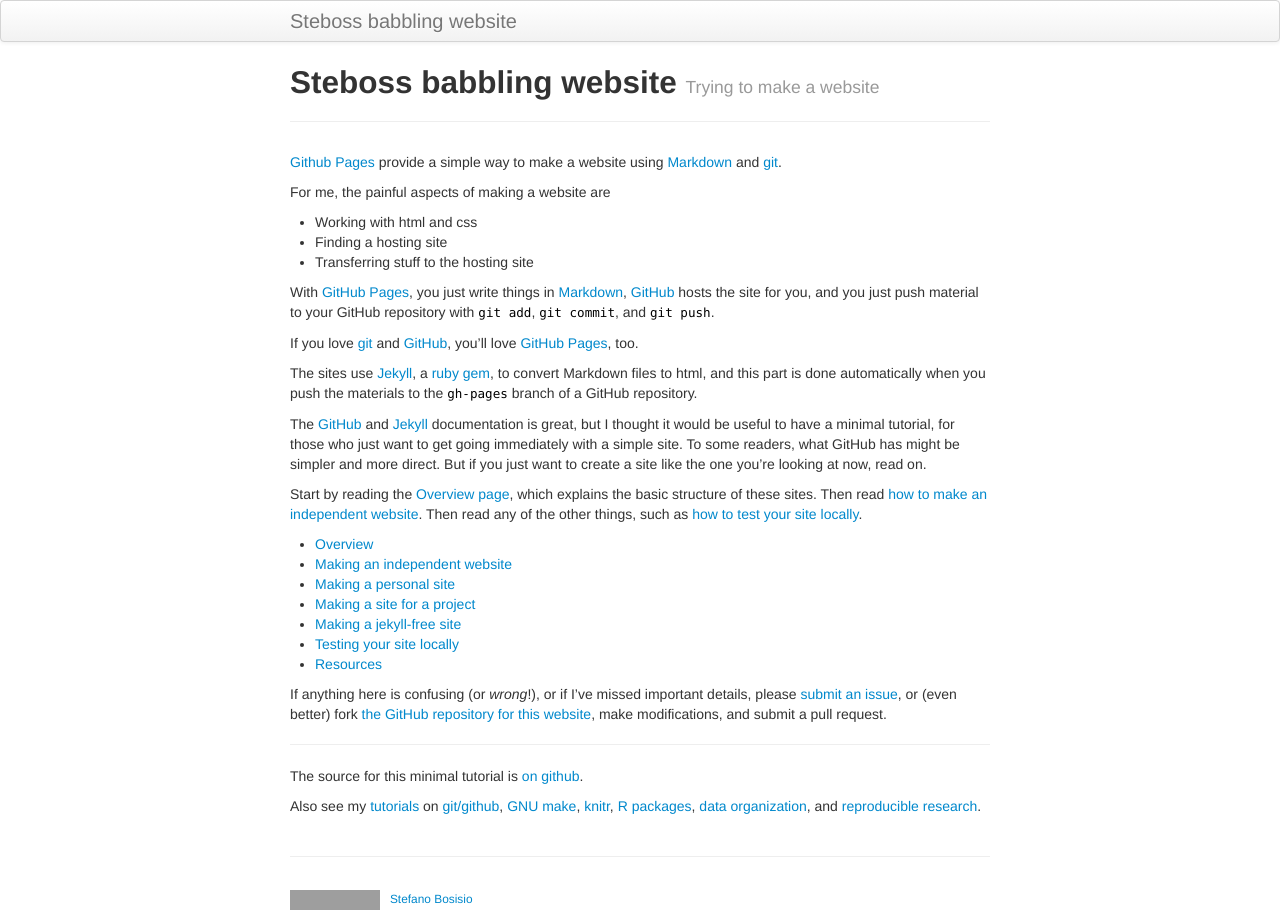
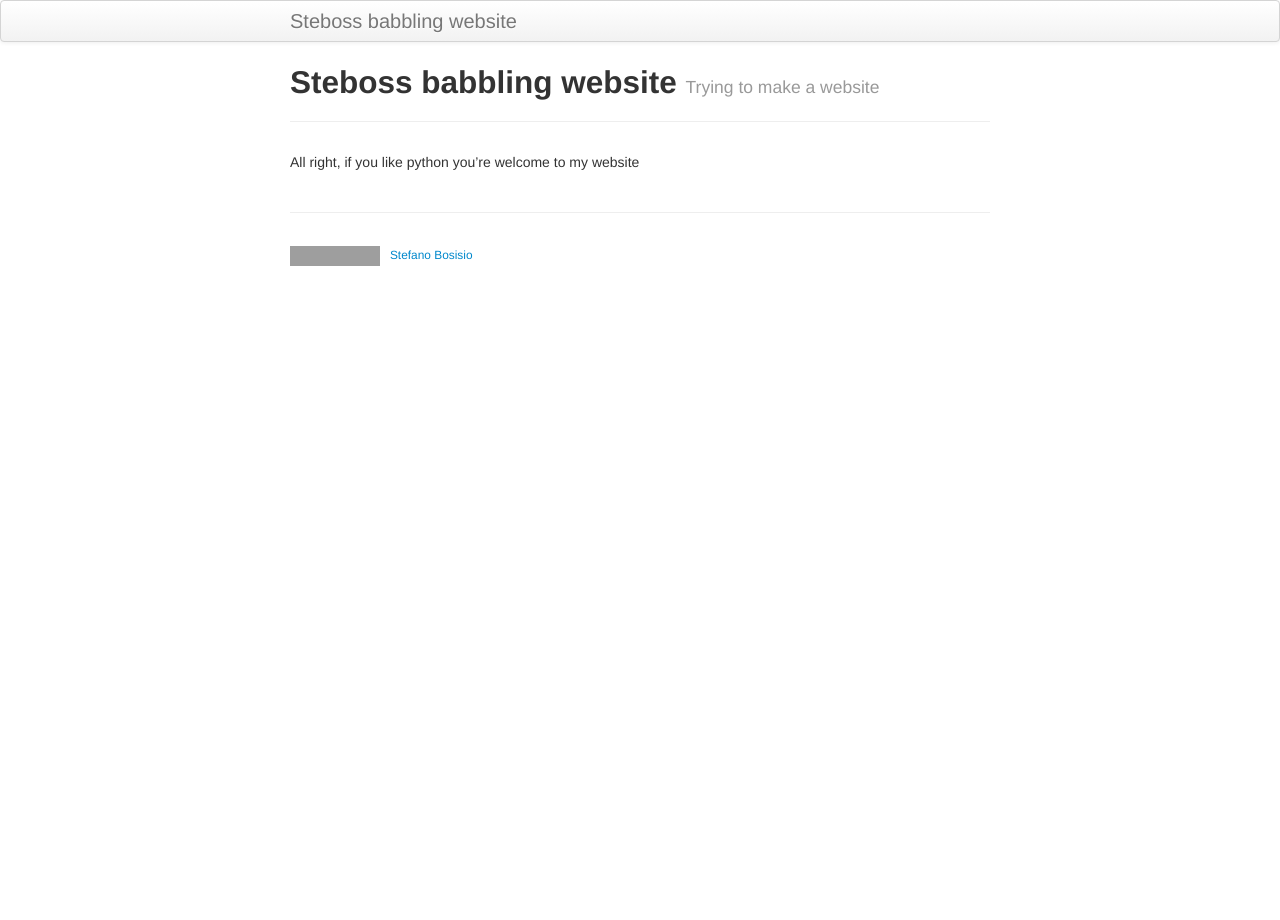
Before and after one commit to Steboss/steboss.github.io, a Jekyll site: the page built from index.md, in a window 1280 px wide. Built offline with Jekyll 4.4.1, drawn with Linux system fonts in a browser that asks for light colours; grey boxes are pictures that could not be loaded.

Commit message:
First commit from tutorial

```diff
--- a/index.md
+++ b/index.md
@@ -5,32 +5,11 @@
 description: Minimal tutorial on making a simple website with GitHub Pages
 ---
 
-[Github Pages](https://pages.github.com) provide a simple way to make a
+<!--[Github Pages](https://pages.github.com) provide a simple way to make a
 website using
 [Markdown](https://daringfireball.net/projects/markdown/) and
 [git](https://git-scm.com).
 
-For me, the painful aspects of making a website are
-
-- Working with html and css
-- Finding a hosting site
-- Transferring stuff to the hosting site
-
-With [GitHub Pages](https://pages.github.com), you just write things in
-[Markdown](https://daringfireball.net/projects/markdown/),
-[GitHub](https://github.com) hosts the site for you, and you just push
-material to your GitHub repository with `git add`, `git commit`, and
-`git push`.
-
-If you love [git](https://git-scm.com/) and
-[GitHub](https://github.com), you'll love
-[GitHub Pages](https://pages.github.com), too.
-
-The sites use [Jekyll](https://jekyllrb.com/), a
-[ruby](https://www.ruby-lang.org/en/) [gem](https://rubygems.org/), to
-convert Markdown files to html, and this part is done
-automatically when you push the materials to the `gh-pages` branch
-of a GitHub repository.
 
 The [GitHub](https://pages.github.com) and
 [Jekyll](https://jekyllrb.com) documentation is great, but I thought it
@@ -39,11 +18,7 @@
 has might be simpler and more direct.  But if you just want to create
 a site like the one you're looking at now, read on.
 
-Start by reading the [Overview page](pages/overview.html), which
-explains the basic structure of these sites. Then read
-[how to make an independent website](pages/independent_site.html). Then
-read any of the other things, such as
-[how to test your site locally](pages/local_test.html).
+
 
 - [Overview](pages/overview.html)
 - [Making an independent website](pages/independent_site.html)
@@ -52,21 +27,6 @@
 - [Making a jekyll-free site](pages/nojekyll.html)
 - [Testing your site locally](pages/local_test.html)
 - [Resources](pages/resources.html)
+-->
 
-If anything here is confusing (or _wrong_!), or if I've missed
-important details, please
-[submit an issue](https://github.com/kbroman/simple_site/issues), or (even
-better) fork [the GitHub repository for this website](https://github.com/kbroman/simple_site),
-make modifications, and submit a pull request.
-
----
-
-The source for this minimal tutorial is [on github](https://github.com/kbroman/simple_site).
-
-Also see my [tutorials](http://kbroman.org/pages/tutorials) on
-[git/github](http://kbroman.org/github_tutorial),
-[GNU make](http://kbroman.org/minimal_make),
-[knitr](http://kbroman.org/knitr_knutshell),
-[R packages](http://kbroman.org/pkg_primer),
-[data organization](http://kbroman.org/dataorg),
-and [reproducible research](http://kbroman.org/steps2rr).
+All right, if you like python you're welcome to my website
```
